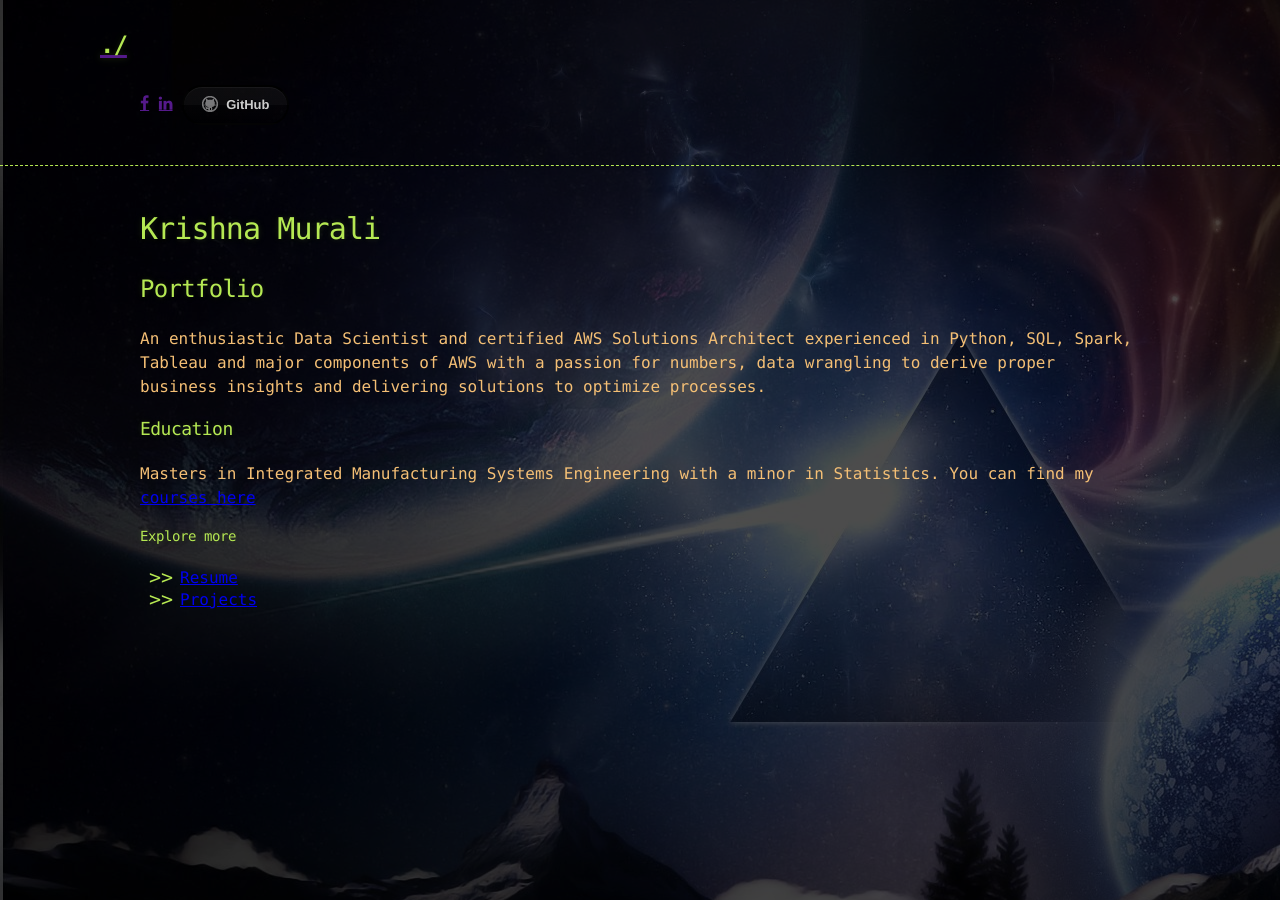
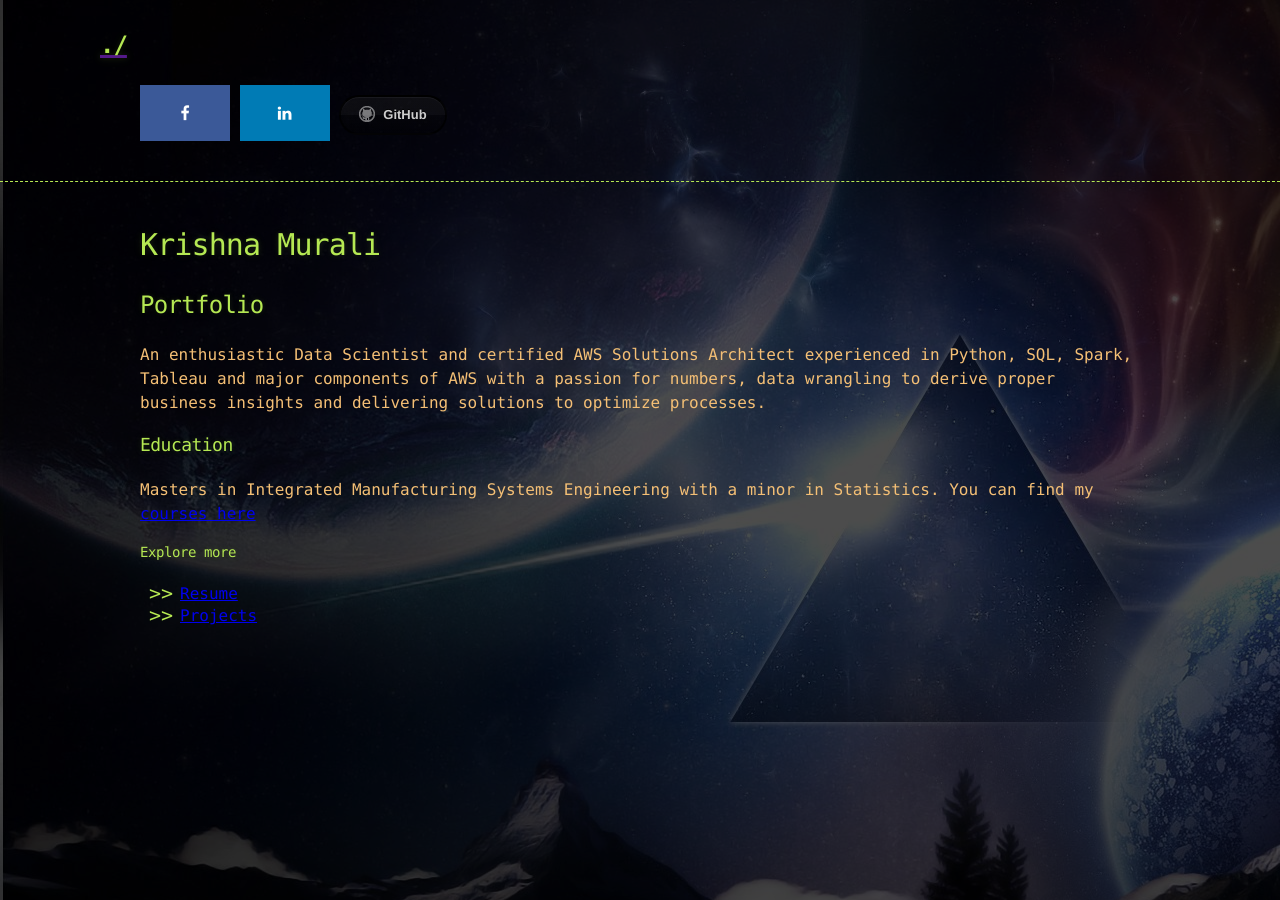
Before and after one commit to KrishnaMurali177/KrishnaMurali177.github.io, a Jekyll site: the page built from index.md, in a window 1280 px wide. Built offline with Jekyll 4.4.1, drawn with Linux system fonts in a browser that asks for light colours; our own code applies the rules of GitHub Pages for plain Markdown files.

Commit message:
Update jekyll-theme-hacker.scss

```diff
--- a/_sass/jekyll-theme-hacker.scss
+++ b/_sass/jekyll-theme-hacker.scss
@@ -257,3 +257,31 @@ hr {
 .cf {
   zoom:1;
 }
+
+/* Style all font awesome icons */
+.fa {
+  padding: 20px;
+  font-size: 30px;
+  width: 50px;
+  text-align: center;
+  text-decoration: none;
+}
+
+/* Add a hover effect if you want */
+.fa:hover {
+  opacity: 0.7;
+}
+
+/* Set a specific color for each brand */
+
+/* Facebook */
+.fa-facebook {
+  background: #3B5998;
+  color: white;
+}
+
+/* Twitter */
+.fa-linkedin {
+  background: #007bb5;
+  color: white;
+}
```
